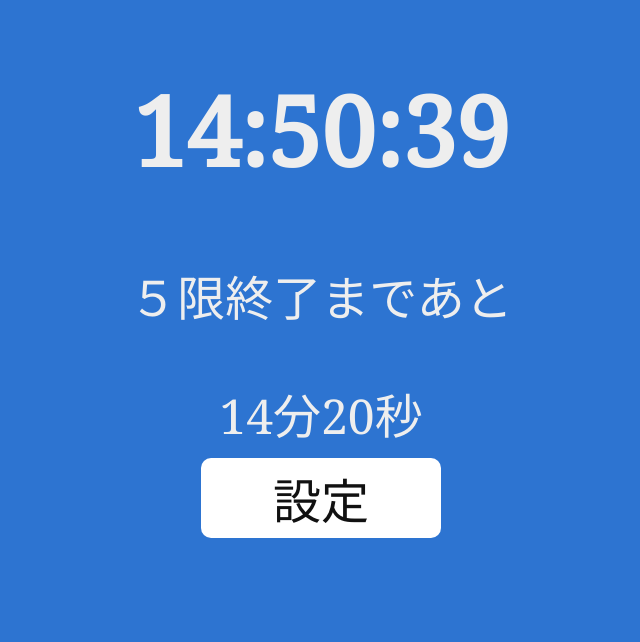
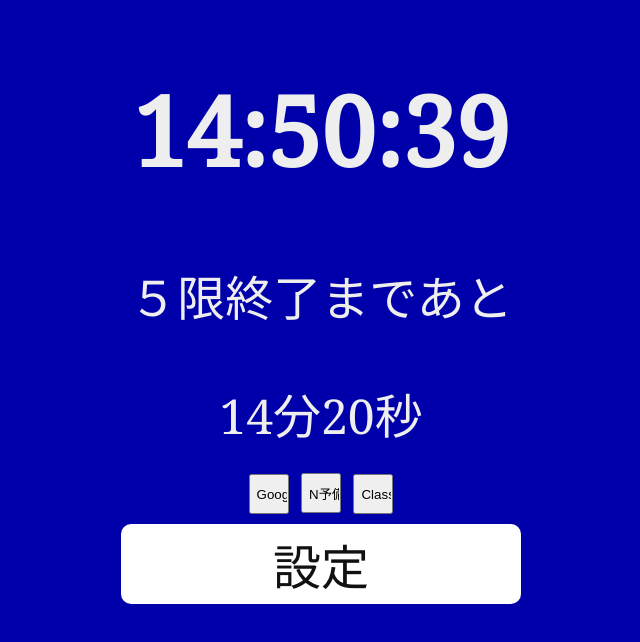
Before and after one commit to nakano1120/alermtimer, an Electron app: page index.html in a window 800 px wide. Shown: the whole page, without its empty margins (79-719 px from the left). Drawn offline with Linux system fonts and the light colour scheme.

Commit message:
自由にリンクを付けられるボタンを設置

```diff
--- a/index.html
+++ b/index.html
@@ -19,6 +19,9 @@
     <p><span id="next"></span>まであと</p>
     <div id="timer">00：00:00</div>
     <div class="controls">
+      <input type="button" id="f1" value="Google" onclick="openthelink(1)">
+      <input type="button" id="f2" value="N予備校" onclick="openthelink(2)">
+      <input type="button" id="f3" value="Classroom" onclick="openthelink(3)">
       <div class="pop-box">
         <label for="popup-on">
           <div class="btn-open">設定</div>
@@ -28,9 +31,15 @@
           <label for="popup-on" class="icon-close">×</label>
           <div class="popup-content">
             <!-- ポップアップの中身 -->
-            <br>設定<br>
+            <h1>設定</h1>
             背景色:<input type="color" id="bg" value="#0000aa" onchange="bgcolor()">
-            文字色:<input type="color" id="tx" value="#eeeeee" onchange="txcolor()">
+            文字色:<input type="color" id="tx" value="#eeeeee" onchange="txcolor()"><br>
+            F1の表示:<input type="text" id="f1text" value="Google" onchange="vachange(1)">
+            F1のリンク:<input type="text" id="f1link" value="https://www.google.co.jp/" onchange="lichange(1)"><br>
+            F2の表示:<input type="text" id="f2text" value="N予備校" onchange="vachange(2)">
+            F2のリンク:<input type="text" id="f2link" value="https://www.nnn.ed.nico/home" onchange="lichange(2)"><br>
+            F3の表示:<input type="text" id="f3text" value="Classroom" onchange="vachange(3)">
+            F3のリンク:<input type="text" id="f3link" value="https://classroom.google.com/" onchange="lichange(3)"><br>
             <!-- ./ポップアップの中身　ここまで -->
           </div>
           <label for="popup-on">
--- a/main.js
+++ b/main.js
@@ -1,7 +1,14 @@
+let mybgcolor
+let mytxcolor
+let myf1text
+let myf1link
+let myf2text
+let myf2link
+let myf3text
+let myf3link
 let timer = document.getElementById("timer");
 let nowtimer = document.getElementById("nowtimer");
 let next = document.getElementById("next");
-
 let startTimename = [
   "朝礼",
   "１限開始",
@@ -42,10 +49,65 @@ let timerId;
 let isRunning = false;
 let music = new Audio("se.mp3");
 
+function startup(){
+  mybgcolor = localStorage.getItem("mybgcolor");
+  mytxcolor = localStorage.getItem("mytxcolor");
+  myf1text = localStorage.getItem("myf1text");
+  myf2text = localStorage.getItem("myf2text");
+  myf3text = localStorage.getItem("myf3text");
+  myf1link = localStorage.getItem("myf1link");
+  myf2link = localStorage.getItem("myf2link");
+  myf3link = localStorage.getItem("myf3link");
+  if(mybgcolor === null){
+    localStorage.setItem('mybgcolor',"#0000aa");
+    mybgcolor = localStorage.getItem("mybgcolor");
+  }
+  if(mytxcolor === null){
+    localStorage.setItem('mytxcolor',"#eeeeee");
+    mytxcolor = localStorage.getItem("mytxcolor");
+  }
+  if(myf1text === null){
+    localStorage.setItem('myf1text',"Google");
+    myf1text = localStorage.getItem("myf1text");
+  }
+  if(myf2text === null){
+    localStorage.setItem('myf2text',"N予備校");
+    myf2text = localStorage.getItem("myf2text");
+  }
+  if(myf3text === null){
+    localStorage.setItem('myf3text',"Classroom");
+    myf3text = localStorage.getItem("myf3text");
+  }
+  if(myf1link === null){
+    localStorage.setItem('myf1link',"https://www.google.co.jp/");
+    myf1link = localStorage.getItem("myf1link");
+  }
+  if(myf2link === null){
+    localStorage.setItem('myf2link',"https://www.nnn.ed.nico/home");
+    myf2link = localStorage.getItem("myf2link");
+  }
+  if(myf3link === null){
+    localStorage.setItem('myf3link',"https://classroom.google.com/");
+    myf3link = localStorage.getItem("myf3link");
+  }
+  document.getElementById("bg").value=mybgcolor;
+  document.getElementById("tx").value=mytxcolor;
+  document.getElementById("container").style.backgroundColor=mybgcolor;
+  document.getElementById("container").style.color=mytxcolor;
+  document.getElementById("f1").value=myf1text;
+  document.getElementById("f2").value=myf2text;
+  document.getElementById("f3").value=myf3text;
+  document.getElementById("f1text").value=myf1text;
+  document.getElementById("f2text").value=myf2text;
+  document.getElementById("f3text").value=myf3text;
+  document.getElementById("f1link").value=myf1link;
+  document.getElementById("f2link").value=myf2link;
+  document.getElementById("f3link").value=myf3link;
+}
+startup()
 function updateTimer(m) {
   let d = new Date(); //現在時刻
   let s = 59 - d.getSeconds();
-  1;
   s = ("0" + s).slice(-2);
   timer.textContent = m + "分" + s + "秒"; //表示される文字列を設定
 }
@@ -73,14 +135,9 @@ window.onload = function countDown() {
     next.textContent = startTimename[nowid];
     timeLeft =
       startTimehours[nowid] * 60 + startTimeMinutes[nowid] - nowtime - 1;
-    console.log(timeLeft);
     updateTimer(timeLeft);
     if (ns == 59 && timeLeft == 0) {
       music.play(); // 再生
-    }
-    if (nowid == 0 || nowid == startTimename.length) {
-      document.getElementById("container").style.backgroundColor = "#dddddd";
-      document.getElementById("container").style.color = "#222222";
     }
     countDown();
   }, 300);
@@ -90,10 +147,51 @@ function bgcolor() {
   document.getElementById(
     "container"
   ).style.backgroundColor = document.getElementById("bg").value;
+  mybgcolor = document.getElementById("bg").value
+  localStorage.setItem('mybgcolor',mybgcolor);
 }
 
 function txcolor() {
   document.getElementById("container").style.color = document.getElementById(
     "tx"
   ).value;
+  mytxcolor = document.getElementById("tx").value
+  localStorage.setItem('mytxcolor', mytxcolor);
 }
+function vachange(ban){
+  if(ban==1){
+    myf1text=document.getElementById("f1text").value;
+    document.getElementById("f1").value=myf1text;
+    localStorage.setItem('myf1text', myf1text);
+  }else if(ban==2){
+    myf2text=document.getElementById("f2text").value;
+    document.getElementById("f2").value=myf2text;
+    localStorage.setItem('myf2text', myf2text);
+  }else if(ban==3){
+    myf3text=document.getElementById("f3text").value;
+    document.getElementById("f3").value=myf3text;
+    localStorage.setItem('myf3text', myf3text);
+  }
+}
+function lichange(ban){
+  if(ban==1){
+    myf1link=document.getElementById("f1link").value;
+    localStorage.setItem('myf1link', myf1link);
+  }else if(ban==2){
+    myf2link=document.getElementById("f2link").value;
+    localStorage.setItem('myf2link', myf2link);
+  }else if(ban==3){
+    myf3link=document.getElementById("f3link").value;
+    localStorage.setItem('myf3link', myf3link);
+  }
+}
+function openthelink(ban){
+  if(ban==1){
+    window.open(myf1link)
+  }else if(ban==2){
+    window.open(myf2link)
+  }else if(ban==3){
+    window.open(myf3link)
+  }
+
+}
--- a/style.css
+++ b/style.css
@@ -26,7 +26,6 @@ body{
 
 /* ポップアップウインドウの設定 */
 .popup {
-    font-size:80%;
     background-color: #efefef;
     color:#111;
     box-shadow: 0 0 0 9999px rgba(0, 0, 0, .8);
@@ -38,7 +37,7 @@ body{
     bottom: 0;
     margin: auto;
     width: 70vw;
-    height: 55vw;
+    height: 80vh;
     overflow-y: scroll;
     animation: fadeIn 0.5s ease 0s normal;
 }
@@ -82,12 +81,17 @@ body{
     padding: 5px;
     cursor: pointer;
     margin: 10px auto;
-    width: 30%;
+    width: 50%;
     text-align: center;
 }
 
 /* ポップアップの内容 */
 .popup-content{
+    font-size:50%;
     margin: 40px auto 40px auto;
-    width: 90%;
 }
+/* ファンクションキーの装飾 */
+#f1,#f2,#f3{
+    width:5vw;
+    height:5vh;
+}
```
